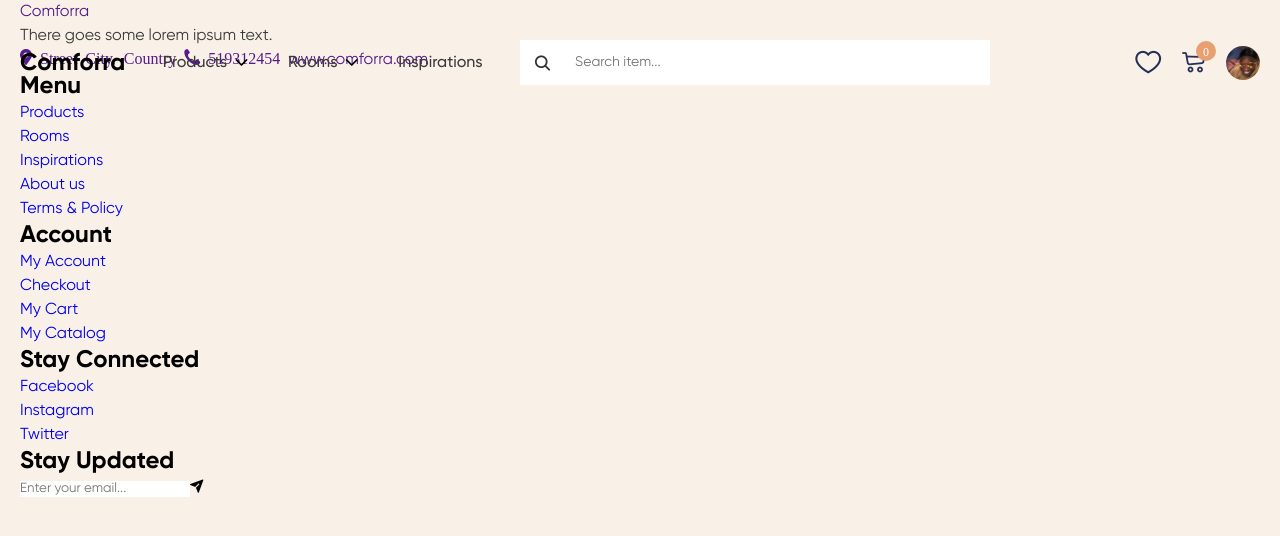
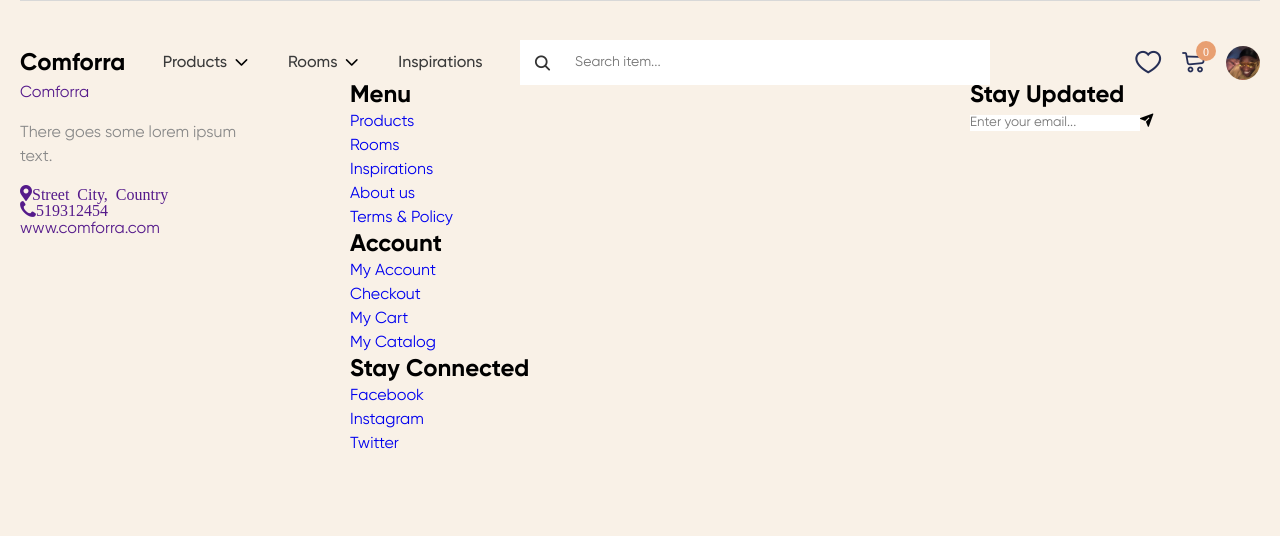
Before and after one commit to jugurj/comforra-furniture-shop, a Vue app: page / in a window 1280 px wide. Shown: the top 536 px of the page. Built offline with nearby package versions, Linux system fonts and the light colour scheme.

Commit message:
Implemented some basic layout for grid and its first main part component.

```diff
--- a/src/components/FooterContacts.vue
+++ b/src/components/FooterContacts.vue
@@ -18,4 +18,15 @@ export default {
 };
 </script>
 
-<style></style>
+<style lang="scss">
+.footer-contacts {
+  display: flex;
+  flex-direction: column;
+  align-items: flex-start;
+
+  &__item {
+    display: inline-flex;
+    align-items: center;
+  }
+}
+</style>
--- a/src/components/FooterMain.vue
+++ b/src/components/FooterMain.vue
@@ -21,4 +21,20 @@ export default {
 };
 </script>
 
-<style></style>
+<style lang="scss">
+.footer-main {
+  display: flex;
+  flex-direction: column;
+  align-items: flex-start;
+
+  &__logo {
+    margin-bottom: 1rem;
+  }
+
+  &__text {
+    color: $grayColor;
+    line-height: 1.5;
+    margin-bottom: 1rem;
+  }
+}
+</style>
--- a/src/components/TheFooter.vue
+++ b/src/components/TheFooter.vue
@@ -33,4 +33,15 @@ export default {
 };
 </script>
 
-<style></style>
+<style lang="scss">
+.footer {
+  &__body {
+    border-top: 1px solid #d8d8d8;
+    display: grid;
+    grid-template-columns: 250px 1fr 290px;
+    column-gap: 80px;
+    padding-top: 80px;
+    padding-bottom: 60px;
+  }
+}
+</style>
```
